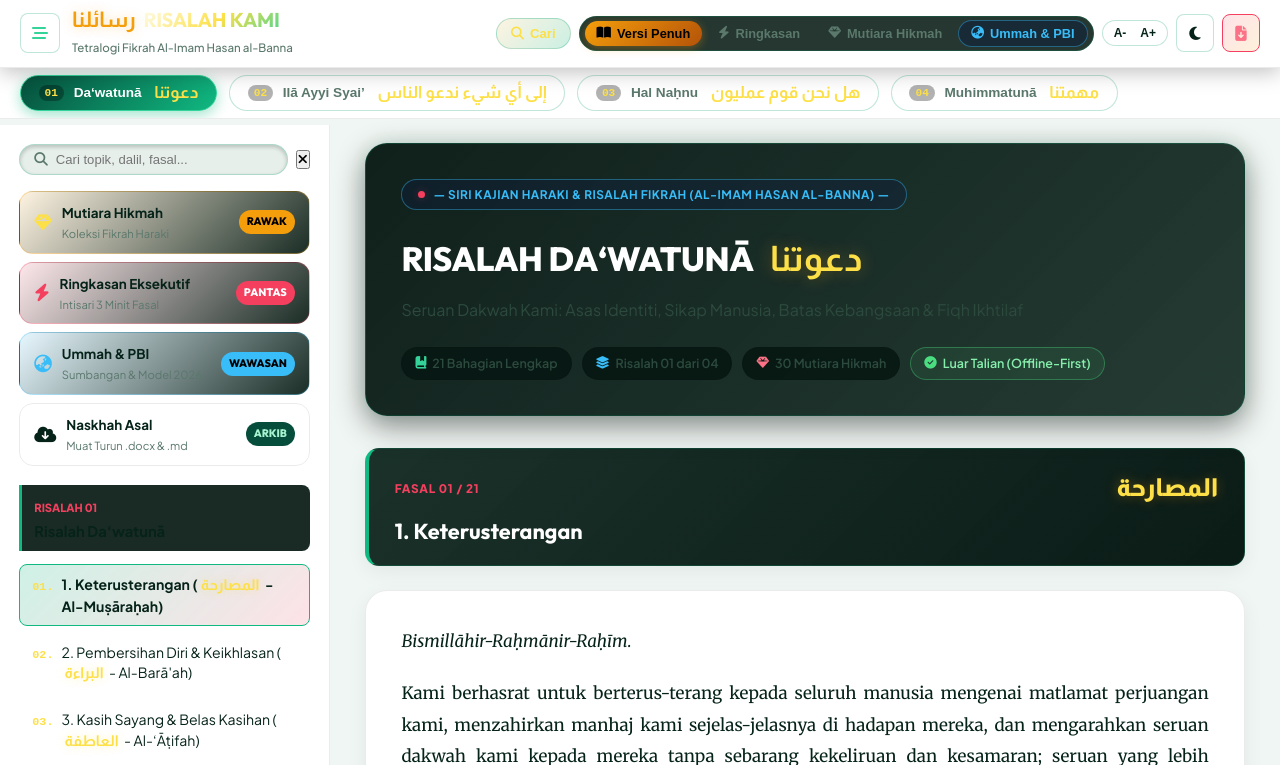
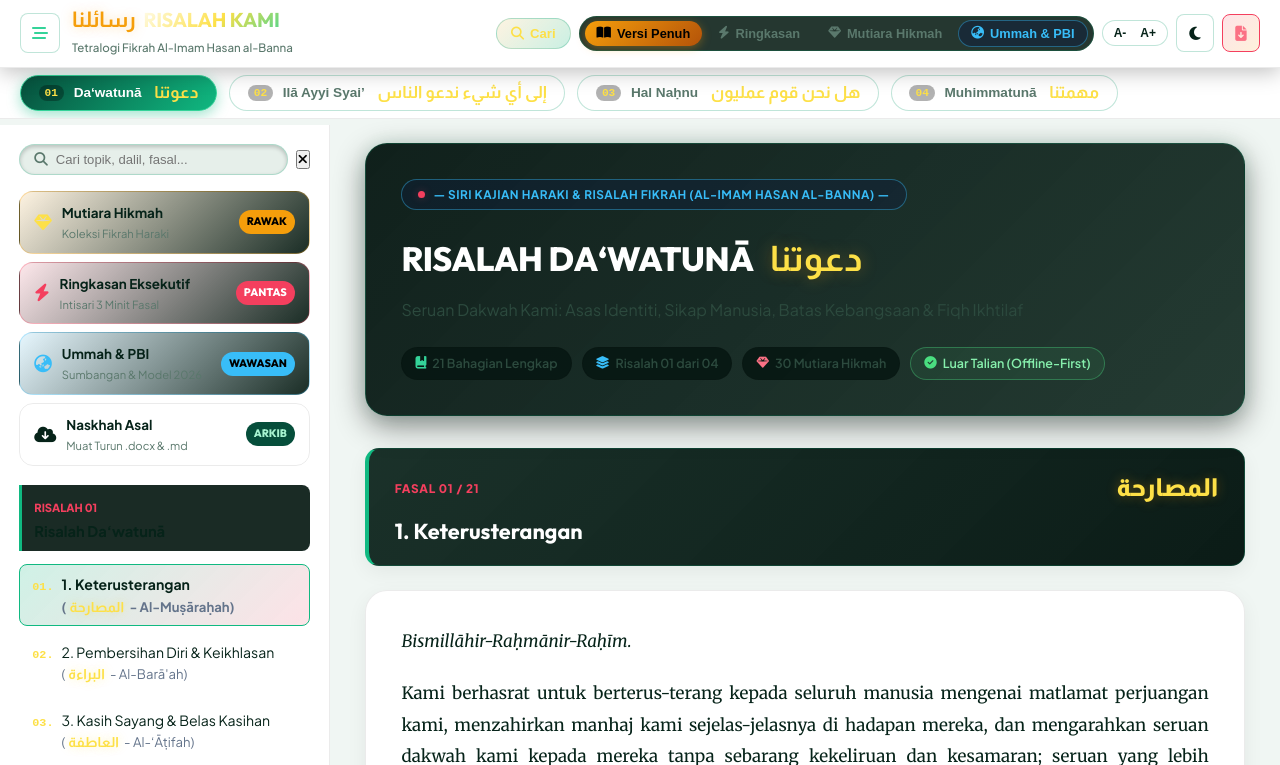
Before and after one commit to najsha97-rgb/Risalah-Kami, a plain HTML site: page index.html in a window 1280 px wide. Both pictures are taken after a click on the button 1195 px from the left and 33 px from the top of the page. Shown: the top 765 px of the page. Drawn offline with Linux system fonts and the light colour scheme.

Commit message:
Bawa turun simbol kurungan bersama teks Arab dalam senarai skroll fasal (Risalah 1 hingga 4)

```diff
--- a/css/style.css
+++ b/css/style.css
@@ -605,6 +605,26 @@ body {
   font-size: 0.88rem;
   color: var(--text-main);
   line-height: 1.45;
+  flex: 1;
+}
+
+.title-sub-wrap {
+  display: inline-block;
+  white-space: normal;
+  color: var(--text-muted);
+}
+
+/* Di dalam senarai sidebar skroll: Bawa turun seluruh kurungan ke baris baharu */
+.chapter-item .title-sub-wrap {
+  display: block;
+  margin-top: 3px;
+  font-size: 0.82rem;
+  line-height: 1.35;
+  color: #94A3B8;
+}
+
+[data-theme="light"] .chapter-item .title-sub-wrap {
+  color: #64748B;
 }
 
 .arabic-inline-almarai {
--- a/js/app.js
+++ b/js/app.js
@@ -122,12 +122,29 @@ document.addEventListener('DOMContentLoaded', () => {
     window.scrollTo({ top: 0, behavior: 'smooth' });
   }
 
-  // Format sebarang teks Arab dalam tajuk fasal dengan font Almarai tebal bercahaya
+  // Format teks Arab dalam tajuk fasal: bawa turun simbol kurungan '(' bersama teks ke bawah agar tidak terputus
   function formatTitleArabic(title) {
     if (!title) return '';
-    return title.replace(/([\u0600-\u06FF\u0750-\u077F\u08A0-\u08FF][\u0600-\u06FF\u0750-\u077F\u08A0-\u08FF\s\.\,\?\:\!ـ\-]*[\u0600-\u06FF\u0750-\u077F\u08A0-\u08FF]|[\u0600-\u06FF\u0750-\u077F\u08A0-\u08FF])/g, function(match) {
-      return `<span class="arabic-inline-almarai" dir="rtl">${match.trim()}</span>`;
-    });
+    const clean = title.trim();
+
+    // 1. Tajuk yang semata-mata kurungan, cth: "(هَلْ نَحْنُ قَوْمٌ عَمَلِيُّونَ؟)"
+    if (clean.startsWith('(') && clean.endsWith(')')) {
+      const inner = clean.slice(1, -1).trim();
+      const innerFormatted = inner.replace(/([\u0600-\u06FF\u0750-\u077F\u08A0-\u08FF][\u0600-\u06FF\u0750-\u077F\u08A0-\u08FF\s\.\,\?\:\!ـ\-]*[\u0600-\u06FF\u0750-\u077F\u08A0-\u08FF]|[\u0600-\u06FF\u0750-\u077F\u08A0-\u08FF])/g, '<span class="arabic-inline-almarai" dir="rtl">$1</span>');
+      return `<span class="title-sub-wrap">(${innerFormatted})</span>`;
+    }
+
+    // 2. Tajuk dwibahasa dengan kurungan di hujung: "Tajuk BM (Arab / Transliterasi)"
+    const m = clean.match(/^(.*?)\s*\(([^)]+)\)\s*$/);
+    if (m) {
+      const mainPart = m[1].trim();
+      const parenContent = m[2].trim();
+      const parenFormatted = parenContent.replace(/([\u0600-\u06FF\u0750-\u077F\u08A0-\u08FF][\u0600-\u06FF\u0750-\u077F\u08A0-\u08FF\s\.\,\?\:\!ـ\-]*[\u0600-\u06FF\u0750-\u077F\u08A0-\u08FF]|[\u0600-\u06FF\u0750-\u077F\u08A0-\u08FF])/g, '<span class="arabic-inline-almarai" dir="rtl">$1</span>');
+      return `${mainPart} <span class="title-sub-wrap">(${parenFormatted})</span>`;
+    }
+
+    // 3. Tajuk tanpa kurungan luar, tetapi ada teks Arab
+    return clean.replace(/([\u0600-\u06FF\u0750-\u077F\u08A0-\u08FF][\u0600-\u06FF\u0750-\u077F\u08A0-\u08FF\s\.\,\?\:\!ـ\-]*[\u0600-\u06FF\u0750-\u077F\u08A0-\u08FF]|[\u0600-\u06FF\u0750-\u077F\u08A0-\u08FF])/g, '<span class="arabic-inline-almarai" dir="rtl">$1</span>');
   }
 
   // Render Sidebar Chapters List
--- a/sw.js
+++ b/sw.js
@@ -3,7 +3,7 @@
  * Offline Cache First Strategy
  */
 
-const CACHE_NAME = 'risalah-kami-v4';
+const CACHE_NAME = 'risalah-kami-v5';
 const ASSETS_TO_CACHE = [
   './',
   './index.html',
```
